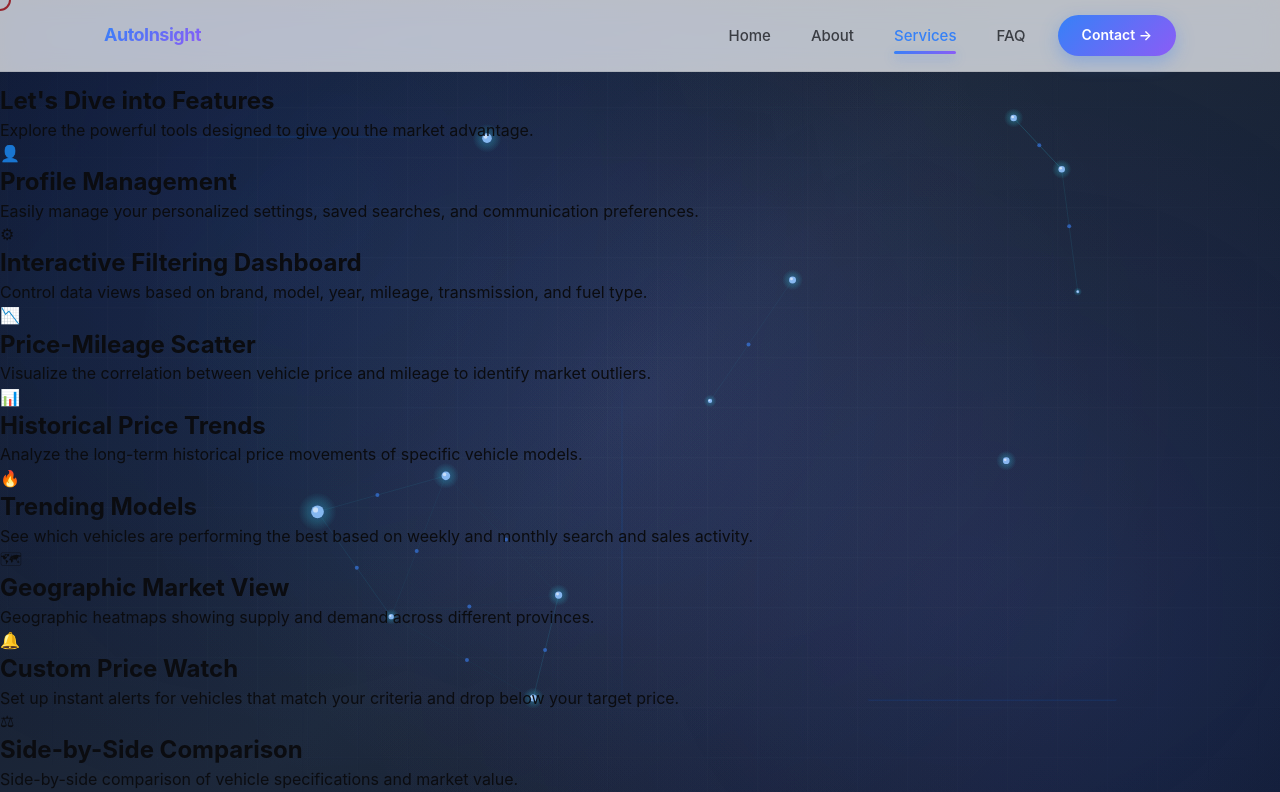
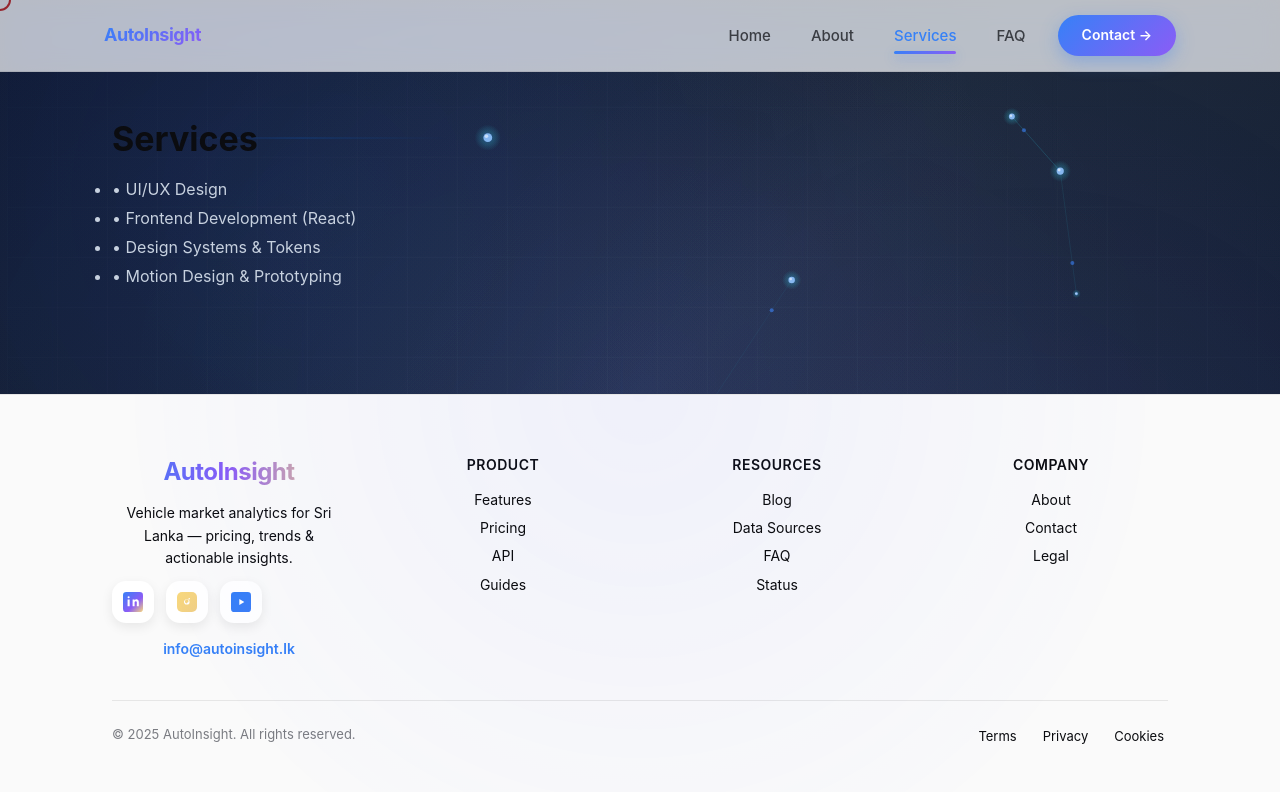
Before and after one commit to akila20040720/autoinsightcs70, a React (Vite) app in the folder cs70/: page /services in a window 1280 px wide. Shown: the top 792 px of the page. Built offline with nearby package versions, Linux system fonts and the light colour scheme.

Commit message:
Revert "feat: changed services to features and add fetures page"
This reverts commit b3c2b57b5e8e56ffcab9638899f687cf8ced5296.

```diff
--- a/cs70/src/App.tsx
+++ b/cs70/src/App.tsx
@@ -9,7 +9,7 @@ import Footer from "./components/Footer";
 
 import Home from "./pages/Home";
 import About from "./pages/About";
-import Services from "./pages/Features";
+import Services from "./pages/Services";
 import FAQ from "./pages/FAQ";
 import Contact from "./pages/Contact";
 import CustomCursor from "./components/CustomCursor";
--- a/cs70/src/pages/Features.tsx
+++ /dev/null
@@ -1,56 +0,0 @@
-import React from "react";
-
-
-interface Feature {
-  title: string;
-  desc: string;
-  icon: React.ReactNode;
-}
-
-const features: Feature[] = [
-  { icon: "👤", title: "Profile Management", desc: "Easily manage your personalized settings, saved searches, and communication preferences." },
-  { icon: "⚙", title: "Interactive Filtering Dashboard", desc: "Control data views based on brand, model, year, mileage, transmission, and fuel type." },
-  { icon: "📉", title: "Price-Mileage Scatter", desc: "Visualize the correlation between vehicle price and mileage to identify market outliers." },
-  { icon: "📊", title: "Historical Price Trends", desc: "Analyze the long-term historical price movements of specific vehicle models." },
-  { icon: "🔥", title: "Trending Models", desc: "See which vehicles are performing the best based on weekly and monthly search and sales activity." },
-  { icon: "🗺", title: "Geographic Market View", desc: "Geographic heatmaps showing supply and demand across different provinces." },
-  { icon: "🔔", title: "Custom Price Watch", desc: "Set up instant alerts for vehicles that match your criteria and drop below your target price." },
-  { icon: "⚖", title: "Side-by-Side Comparison", desc: "Side-by-side comparison of vehicle specifications and market value." },
-  { icon: "🔮", title: "AI Price Prediction", desc: "Utilize an advanced model to forecast the future price of any used vehicle." },
-  { icon: "🤖", title: "AI Market Assistant", desc: "Chat with an intelligent bot to discuss emerging trends and market insights." }
-];
-
-export default function Features() {
-  return (
-    <div className="features-wrapper">
-
-      {/* SECTION 1: Dark Theme Intro */}
-      <section className="features-hero">
-        <div className="features-hero-content">
-          <h1 className="features-hero-title">Let's Dive into Features</h1>
-          <p className="features-hero-subtitle">
-            Explore the powerful tools designed to give you the market advantage.
-          </p>
-        </div>
-      </section>
-
-      {/* SECTION 2: White Theme Grid */}
-      <section className="features-white-section">
-        <div className="features-container">
-          <div className="features-grid">
-            {features.map((f, i) => (
-              <div key={i} className="feature-card">
-                <div className="feature-icon-wrapper">
-                  {f.icon}
-                </div>
-                <h2 className="feature-title">{f.title}</h2>
-                <p className="feature-desc">{f.desc}</p>
-              </div>
-            ))}
-          </div>
-        </div>
-      </section>
-
-    </div>
-  );
-}
--- /dev/null
+++ b/cs70/src/pages/Services.tsx
@@ -0,0 +1,13 @@
+export default function Services() {
+  return (
+    <section className="container" style={{ paddingTop: 30 }}>
+      <h1 style={{ fontSize: 34 }}>Services</h1>
+      <ul style={{ color: "#c7d1df", marginTop: 12, lineHeight: 1.8 }}>
+        <li>• UI/UX Design</li>
+        <li>• Frontend Development (React)</li>
+        <li>• Design Systems & Tokens</li>
+        <li>• Motion Design & Prototyping</li>
+      </ul>
+    </section>
+  );
+}
```
Also changed, not shown: cs70/src/styles.css (line endings or trailing spaces).
